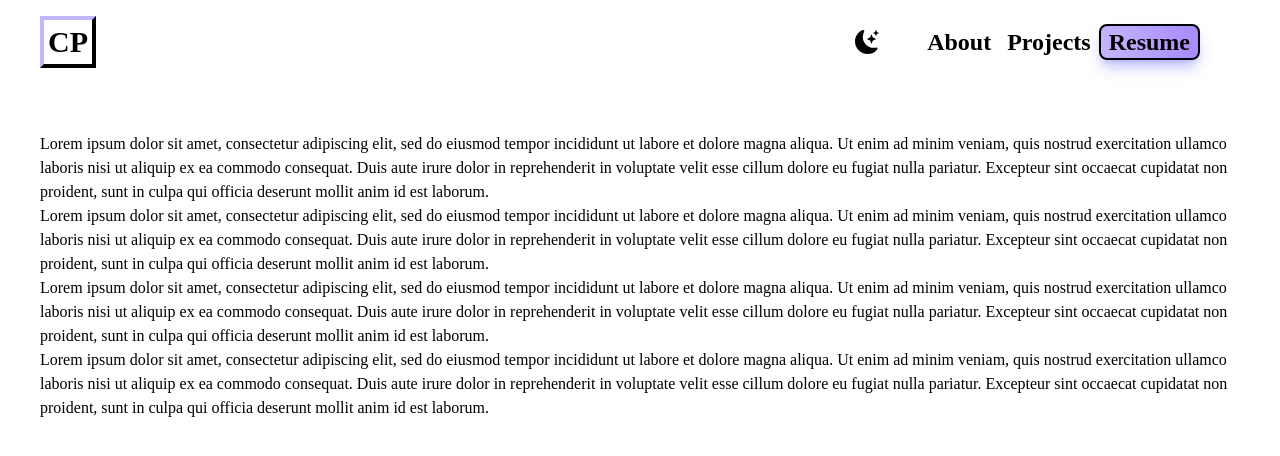
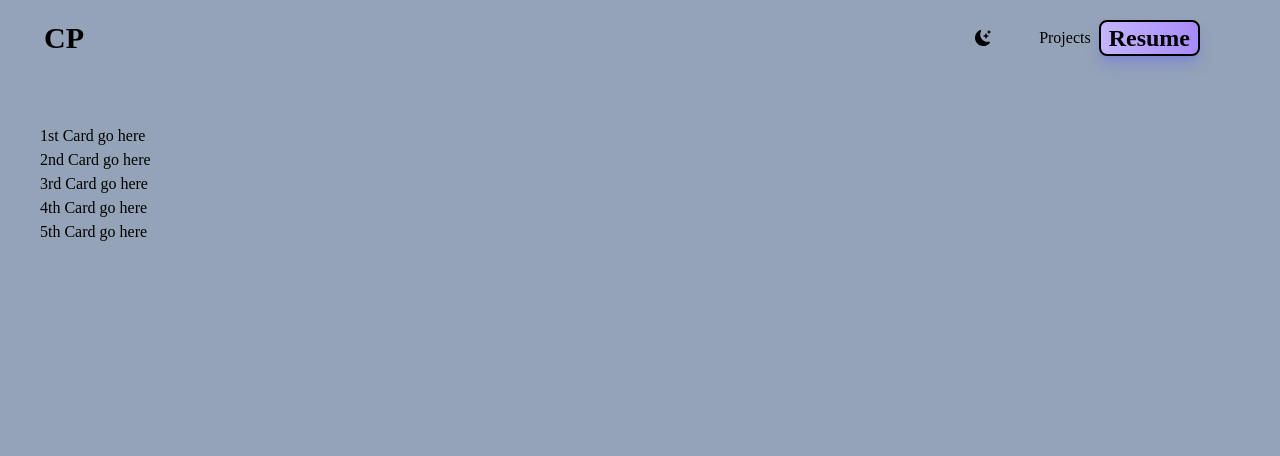
Before and after one commit to taepal467/cp_portfolio, a Next.js app: page /components/Projects in a window 1280 px wide. Shown: the top 456 px of the page. Built offline with nearby package versions, Linux system fonts and the light colour scheme.

Commit message:
Cleaned up some code and removed all styling to start over

```diff
--- a/pages/components/Projects.js
+++ b/pages/components/Projects.js
@@ -8,26 +8,22 @@ export default function Projects() {
     const [darkMode, setDarkMode] = useState(false);
     return(
         <div className={darkMode ? 'dark': ''}>
-        <main className='px-10 bg-white font-gloock dark:bg-black'>
-        <section className='min-h-screen'>
+            <main className='min-h-screen px-10 bg-slate-400 font-gloock dark:bg-black'>
                     <nav className='py-4 mb-12 flex justify-between'>
                         <Link href="/">
-                  <h1 className='text-3xl font-bold p-1 border-4 border-violet-300 border-r-black border-4 border-violet-300 border-b-black hover:shadow-lg dark:hover:shadow-black/30'>CP</h1>
+                            <h1 className='text-3xl font-bold p-1 '>CP</h1>
                         </Link>
                         <ul className='flex items-center px-10'>
                             <li className=' px-2 pr-10 '>
                                 {darkMode ? <BsFillBrightnessHighFill
-                  className='cursor-pointer text-2xl'
+                                    className='cursor-pointer'
                                     onClick={() => setDarkMode(!darkMode)}/> :
                                     <BsFillMoonStarsFill
-                  className='cursor-pointer text-2xl'
+                                    className='cursor-pointer'
                                     onClick={() => setDarkMode(darkMode => !darkMode)}
                                 />}
                             </li>
-                <li className=' px-2 text-2xl font-bold hover:underline underline-offset-4 decoration-4 decoration-violet-300 hover:-translate-y-1 hover:scale-110 hover:duration-300'>
-                  <Link href="">About</Link>
-                </li>
-                <li className=' px-2 text-2xl font-bold transition ease-in-out delay-150 hover:underline underline-offset-4 decoration-4 decoration-violet-300 hover:-translate-y-1 hover:scale-110 hover:duration-300'>
+                            <li className=' px-2'>
                                 <Link href='./components/Projects'>Projects</Link>
                             </li>
                             <li className=' px-2 text-2xl font-bold rounded-lg shadow-lg shadow-indigo-500/40 border-2 border-black bg-gradient-to-r from-violet-300 to-violet-400 hover:shadow-lg dark:hover:shadow-black/30'>
@@ -39,30 +35,21 @@ export default function Projects() {
                             </li>
                         </ul>
                     </nav>
-
+                    <section className='card--container'>
                         <div>
-            Lorem ipsum dolor sit amet, consectetur adipiscing elit, sed do eiusmod tempor incididunt ut labore et dolore magna aliqua.
-            Ut enim ad minim veniam, quis nostrud exercitation ullamco laboris nisi ut aliquip ex ea commodo consequat.
-            Duis aute irure dolor in reprehenderit in voluptate velit esse cillum dolore eu fugiat nulla pariatur.
-            Excepteur sint occaecat cupidatat non proident, sunt in culpa qui officia deserunt mollit anim id est laborum.
+                            <h1>1st Card go here</h1>
                         </div>
                         <div>
-            Lorem ipsum dolor sit amet, consectetur adipiscing elit, sed do eiusmod tempor incididunt ut labore et dolore magna aliqua.
-            Ut enim ad minim veniam, quis nostrud exercitation ullamco laboris nisi ut aliquip ex ea commodo consequat.
-            Duis aute irure dolor in reprehenderit in voluptate velit esse cillum dolore eu fugiat nulla pariatur.
-            Excepteur sint occaecat cupidatat non proident, sunt in culpa qui officia deserunt mollit anim id est laborum.
+                            <h1>2nd Card go here</h1>
                         </div>
                         <div>
-            Lorem ipsum dolor sit amet, consectetur adipiscing elit, sed do eiusmod tempor incididunt ut labore et dolore magna aliqua.
-            Ut enim ad minim veniam, quis nostrud exercitation ullamco laboris nisi ut aliquip ex ea commodo consequat.
-            Duis aute irure dolor in reprehenderit in voluptate velit esse cillum dolore eu fugiat nulla pariatur.
-            Excepteur sint occaecat cupidatat non proident, sunt in culpa qui officia deserunt mollit anim id est laborum.
+                            <h1>3rd Card go here</h1>
                         </div>
                         <div>
-            Lorem ipsum dolor sit amet, consectetur adipiscing elit, sed do eiusmod tempor incididunt ut labore et dolore magna aliqua.
-            Ut enim ad minim veniam, quis nostrud exercitation ullamco laboris nisi ut aliquip ex ea commodo consequat.
-            Duis aute irure dolor in reprehenderit in voluptate velit esse cillum dolore eu fugiat nulla pariatur.
-            Excepteur sint occaecat cupidatat non proident, sunt in culpa qui officia deserunt mollit anim id est laborum.
+                            <h1>4th Card go here</h1>
+                        </div>
+                        <div>
+                            <h1>5th Card go here</h1>
                         </div>
                     </section>
 
```
Lines whose indentation alone changed are shown as unchanged.
